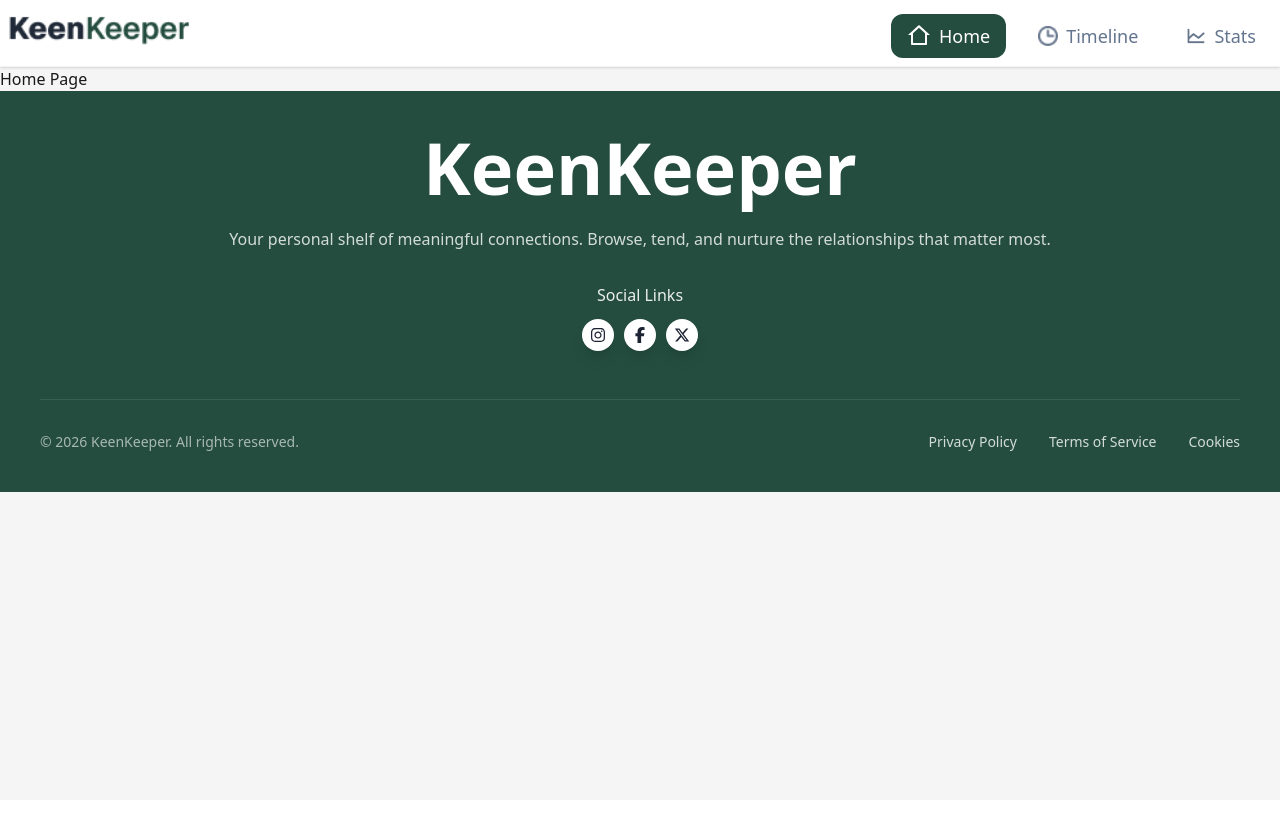
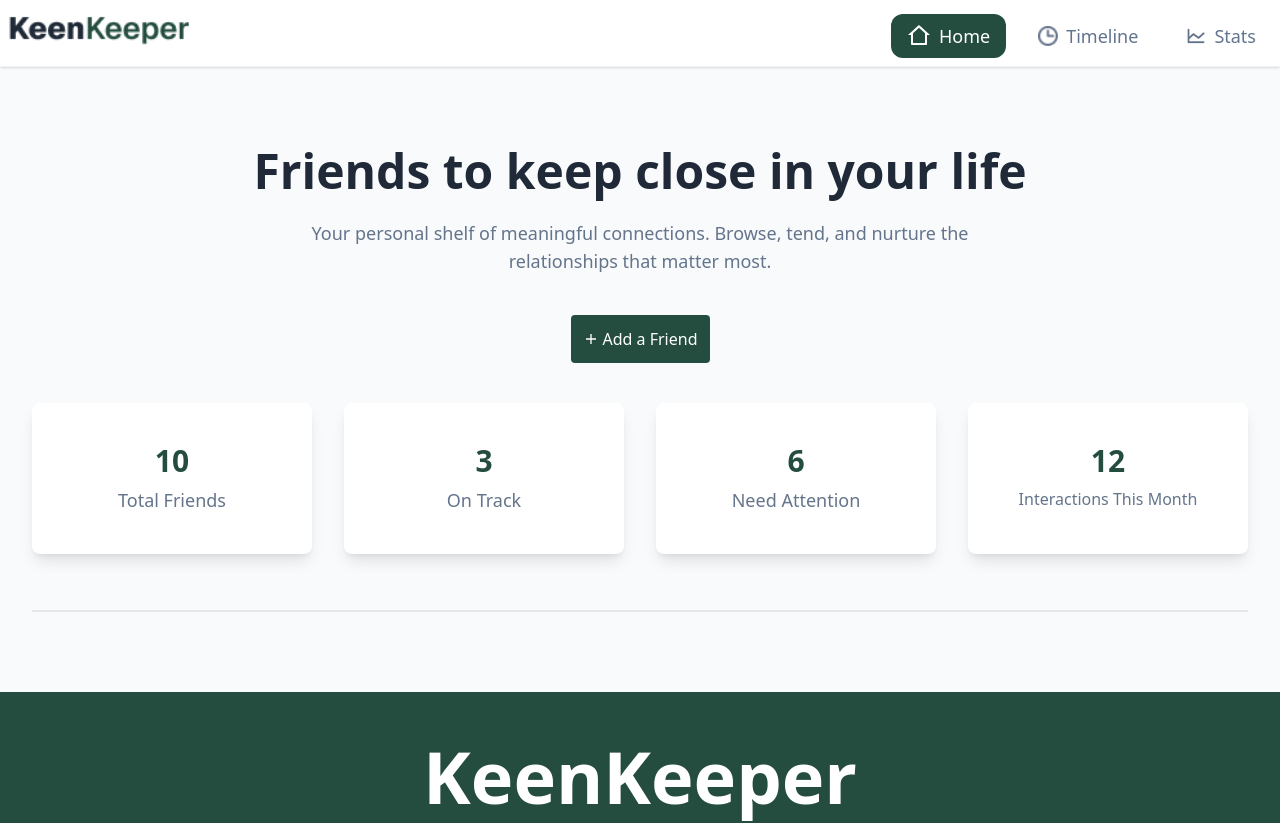
Before and after one commit to smRid/PHA7-Keen-Keeper, a Next.js app: page / in a window 1280 px wide. Shown: the top 823 px of the page. Before the commit the page ends 800 px from the top, so only its background shows below. Built offline with nearby package versions, Linux system fonts and the light colour scheme.

Commit message:
Add Banner part

```diff
--- a/src/app/layout.jsx
+++ b/src/app/layout.jsx
@@ -12,8 +12,9 @@ const geistMono = Geist_Mono({
 });
 
 export const metadata = {
-  title: "Create Next App",
-  description: "Generated by create next app",
+  title: "KeenKeeper",
+  description:
+    "Your personal shelf of meaningful connections. Browse, tend, and nurture the relationships that matter most.",
 };
 
 export default function RootLayout({ children }) {
--- a/src/app/page.jsx
+++ b/src/app/page.jsx
@@ -1,11 +1,15 @@
 import Navbar from "@/components/Navbar";
 import Footer from "@/components/Footer";
+import Banner from "@/components/home/Banner";
+
 export default function Home() {
   return (
-    <div className="">
+    <main className="flex min-h-screen flex-col bg-[#F8FAFC] font-sans">
       <Navbar />
-      Home Page
+      <section className="mx-auto flex w-full max-w-7xl flex-1 items-center px-4 py-20 sm:px-6 lg:px-8">
+        <Banner />
+      </section>
       <Footer />
-    </div>
+    </main>
   );
 }
--- a/src/components/Footer.jsx
+++ b/src/components/Footer.jsx
@@ -1,7 +1,6 @@
 import React from "react";
 import { FaFacebookF, FaInstagram, FaXTwitter } from "react-icons/fa6";
 
-const Footer = () => {
 const socialLinks = [
   {
     label: "Instagram",
@@ -20,26 +19,27 @@ const Footer = () => {
   },
 ];
 
+const Footer = () => {
   return (
-    <footer className="bg-[#244D3F] text-[#FFFFFF] p-10">
-      <div className="container mx-auto">
-        <div className="flex flex-col items-center text-center border-b border-white/10 pb-12">
-          <aside className="mb-8">
-            <h1 className="mb-6 text-6xl md:text-7xl font-bold">KeenKeeper</h1>
-            <p className="opacity-80 mx-auto ">
+    <footer className="w-full bg-[#244D3F] text-white">
+      <div className="mx-auto w-full max-w-7xl px-4 py-12 sm:px-6 lg:px-8">
+        <div className="flex flex-col items-center border-b border-white/10 pb-12 text-center">
+          <aside className="mb-8 max-w-3xl">
+            <h1 className="mb-6 text-6xl font-bold md:text-7xl">KeenKeeper</h1>
+            <p className="mx-auto opacity-80">
               Your personal shelf of meaningful connections. Browse, tend, and
               nurture the relationships that matter most.
             </p>
           </aside>
 
-          <nav>
-            <h2 className="mb-3 opacity-90">Social Links</h2>
-            <div className="flex justify-center items-center gap-2.5">
+          <nav aria-label="Social Links">
+            <h2 className="mb-4 opacity-90 text-[18px]">Social Links</h2>
+            <div className="flex items-center justify-center gap-2">
               {socialLinks.map(({ label, href, icon: Icon }) => (
                 <a
                   key={label}
                   href={href}
-                  className="flex h-[72px] w-[72px] items-center justify-center rounded-full bg-white text-[#1C2333] shadow-lg transition-transform duration-200 hover:scale-110 md:h-8 md:w-8"
+                  className="flex h-14 w-14 items-center justify-center rounded-full bg-white text-[#1C2333] shadow-lg transition-transform duration-200 hover:scale-110 md:h-8 md:w-8"
                   aria-label={label}
                 >
                   <Icon className="text-[16px] md:text-[16px]" />
@@ -48,16 +48,19 @@ const Footer = () => {
             </div>
           </nav>
         </div>
-        <div className="flex flex-col md:flex-row justify-between items-center pt-8 text-sm ">
-          <p className="opacity-60">© 2026 KeenKeeper. All rights reserved.</p>
-          <nav className="flex gap-8 mt-6 md:mt-0 opacity-80">
-            <a className="hover:text-white hover:underline cursor-pointer">
+
+        <div className="flex flex-col items-center justify-between gap-4 pt-8 text-sm md:flex-row">
+          <p className="opacity-60">
+            &copy; 2026 KeenKeeper. All rights reserved.
+          </p>
+          <nav className="mt-2 flex gap-8 opacity-80 md:mt-0">
+            <a className="cursor-pointer hover:text-white hover:underline">
               Privacy Policy
             </a>
-            <a className="hover:text-white hover:underline cursor-pointer">
+            <a className="cursor-pointer hover:text-white hover:underline">
               Terms of Service
             </a>
-            <a className="hover:text-white hover:underline cursor-pointer">
+            <a className="cursor-pointer hover:text-white hover:underline">
               Cookies
             </a>
           </nav>
--- /dev/null
+++ b/src/components/home/Banner.jsx
@@ -0,0 +1,54 @@
+import React from "react";
+import { IoMdAdd } from "react-icons/io";
+const Banner = () => {
+  return (
+    <div className="w-full">
+      <h2 className="mb-6 text-center text-4xl font-bold text-[#1F2937] md:text-5xl">
+        Friends to keep close in your life
+      </h2>
+      <p className="mx-auto mb-10 max-w-2xl text-center text-lg text-[#64748B]">
+        Your personal shelf of meaningful connections. Browse, tend, and nurture
+        the relationships that matter most.
+      </p>
+      <div className="flex justify-center items-center">
+        <button className="flex justify-center items-center bg-[#244D3F] text-white p-3 rounded-sm gap-1 cursor-pointer hover:bg-[#1A3A2D] mb-10">
+          <IoMdAdd />
+          Add a Friend
+        </button>
+      </div>
+      <div className="mb-14 grid grid-cols-1 gap-8 sm:grid-cols-2 lg:grid-cols-4">
+        <div className="bg-[#FFFFFF] shadow-lg gap-4 p-10 rounded-lg">
+          <h2 className="text-center text-[#244D3F] font-bold text-3xl mb-2">
+            10
+          </h2>
+          <p className="text-[#64748B] text-[18px] text-center">
+            Total Friends
+          </p>
+        </div>
+        <div className="bg-[#FFFFFF] shadow-lg gap-4 p-10 rounded-lg">
+          <h2 className="text-center text-[#244D3F] font-bold text-3xl mb-2">
+            3
+          </h2>
+          <p className="text-[#64748B] text-[18px] text-center">On Track</p>
+        </div>
+        <div className="bg-[#FFFFFF] shadow-lg gap-4 p-10 rounded-lg">
+          <h2 className="text-center text-[#244D3F] font-bold text-3xl mb-2">
+            6
+          </h2>
+          <p className="text-[#64748B] text-[18px] text-center">
+            Need Attention
+          </p>
+        </div>
+        <div className="bg-[#FFFFFF] shadow-lg gap-4 p-10 rounded-lg">
+          <h2 className="text-center text-[#244D3F] font-bold text-3xl mb-2">
+            12
+          </h2>
+          <p className="text-[#64748B] text-center">Interactions This Month</p>
+        </div>
+      </div>
+      <div className="bg-gray-200 h-0.5 w-full"></div>
+    </div>
+  );
+};
+
+export default Banner;
```
Lines whose indentation alone changed are shown as unchanged.
